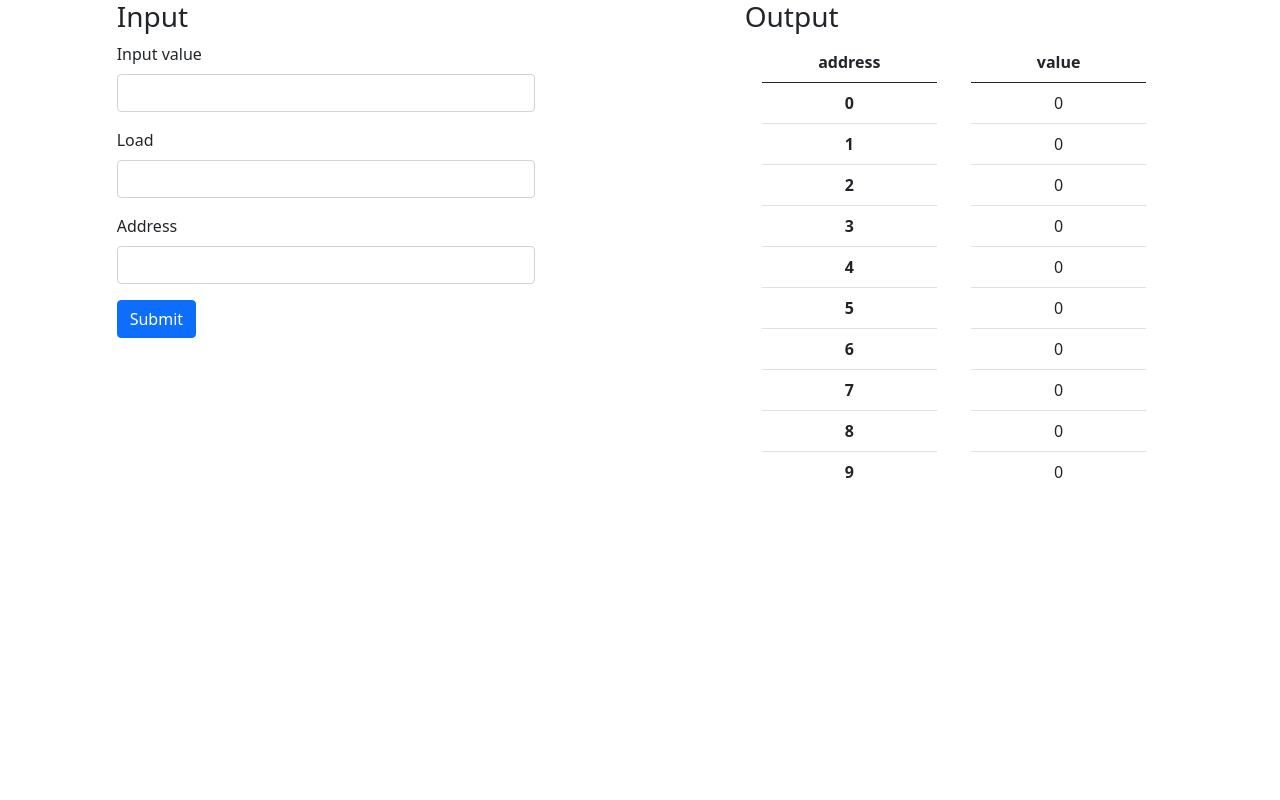
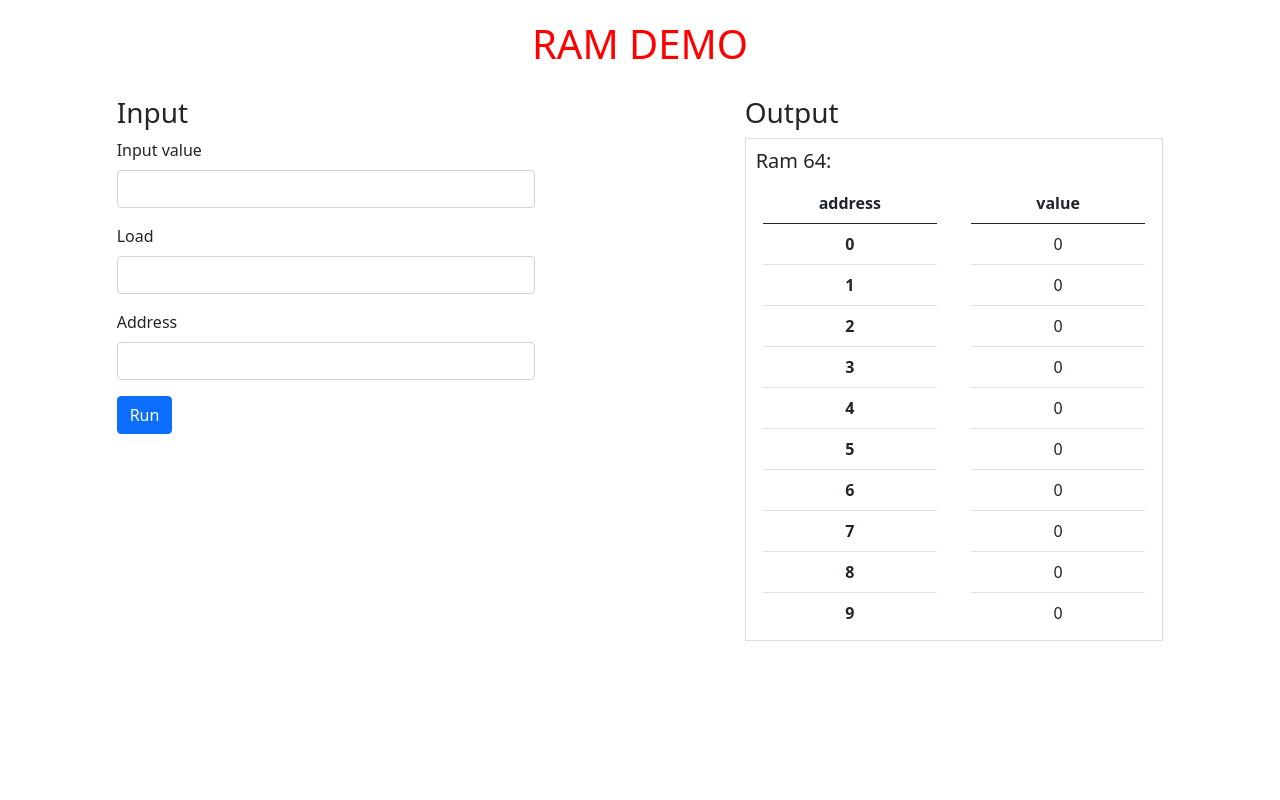
Before and after one commit to haiyen2002/kien-truc-may-tinh, a plain HTML site: page index.html in a window 1280 px wide. Drawn offline with nearby package versions, Linux system fonts and the light colour scheme.

Commit message:
commit l1

```diff
--- a/index.css
+++ b/index.css
@@ -1,3 +1,23 @@
+*{
+    margin: 0;
+    padding: 0;
+    box-sizing: border-box;
+}
+
+h1{
+    color: red;
+    text-align: center;
+    padding: 20px;
+}
+
+.box-out{
+    border: 1px solid #ddd;
+}
+
+h5{
+    margin: 10px;
+}
+
 .table{
     display: block;
     min-width: 200px;
--- a/index.html
+++ b/index.html
@@ -5,7 +5,7 @@
     <meta charset="UTF-8">
     <meta http-equiv="X-UA-Compatible" content="IE=edge">
     <meta name="viewport" content="width=device-width, initial-scale=1.0">
-    <title>Document</title>
+    <title>Ram Demo</title>
     <link href="https://cdn.jsdelivr.net/npm/bootstrap@5.1.0/dist/css/bootstrap.min.css" rel="stylesheet"
         integrity="sha384-KyZXEAg3QhqLMpG8r+8fhAXLRk2vvoC2f3B09zVXn8CA5QIVfZOJ3BCsw2P0p/We" crossorigin="anonymous">
     <script src="https://cdn.jsdelivr.net/npm/bootstrap@5.1.0/dist/js/bootstrap.bundle.min.js"
@@ -15,7 +15,7 @@
 </head>
 
 <body>
-
+    <h1>RAM DEMO</h1>
     <div class="container-fluid" style="display: flex; justify-content: space-around">
         <div class="col-4 box-input">
             <h3>Input</h3>
@@ -34,13 +34,14 @@
                     <input type="" class="form-control input-address" id="address">
                 </div>
 
-                <button type="" class="btn btn-primary btn-submit">Submit</button>
+                <button type="" class="btn btn-primary btn-submit">Run</button>
 
         </div>
 
         <div class="col-4 box-output">
             <h3>Output</h3>
-
+           <div class="box-out">
+            <h5>Ram 64:</h5>
             <table class="table">
                 <thead>
                     <tr>
@@ -51,6 +52,7 @@
                 <tbody>
                 </tbody>
             </table>
+           </div>
 
         </div>
     </div>
--- a/index.js
+++ b/index.js
@@ -10,8 +10,6 @@ for (var i = 0; i < 64; i++) {
     tbody.append(row);
 }
 
-
-
 const btnSubmit = $('.btn-submit');
 btnSubmit.on('click', () => {
     var inValue = $('.input-value');
@@ -21,7 +19,9 @@ btnSubmit.on('click', () => {
     //c1
     // $(rowOut).children('td').text(inValue.val());
     //c2
+
     if (load.val() == 1) {
+        alert('Successfully!')
         var row = `
         <tr class = "row-out">
             <th class="col-5 output-address" scope="row">${inAddress.val()}</th>
@@ -29,9 +29,9 @@ btnSubmit.on('click', () => {
         </tr>
         `
         rowOut.innerHTML = row
-
-
+        $('.row-out').css('background-color',"white")
+        $(rowOut).css('background-color',"yellow")
+    }else{
+        alert('reject!!')
     }
-
-
 })
```
